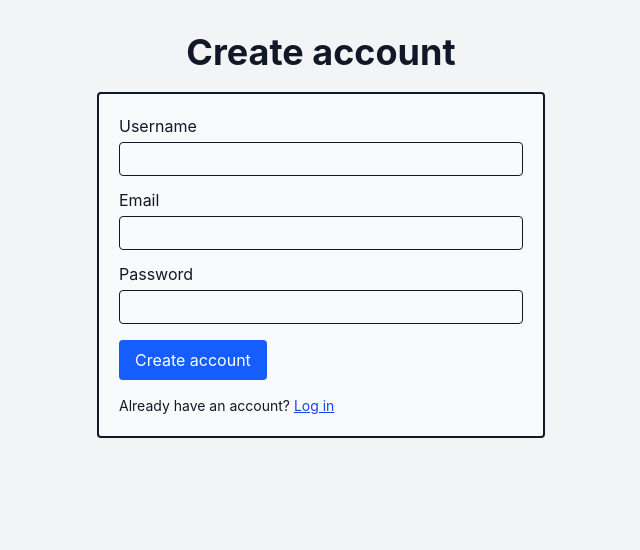
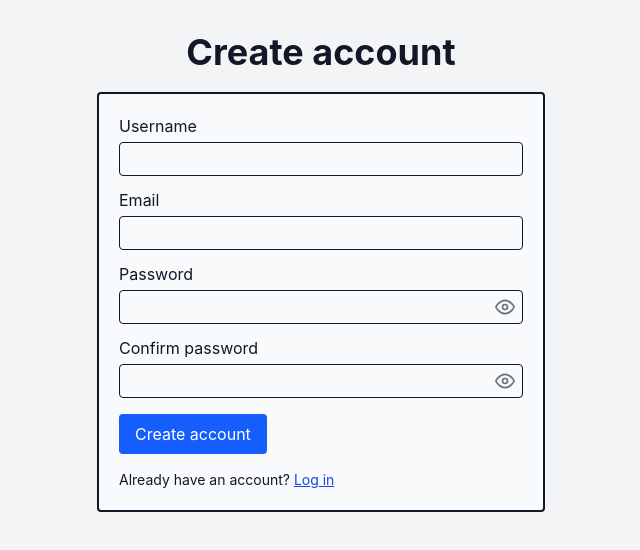
Before and after one commit to joedelord/react-node-postgres-auth-template, a React (Vite) app in the folder client/: page /register in a window 1280 px wide. Shown: the top 550 px of the page, without its empty margins (319-959 px from the left). Built offline with nearby package versions, Linux system fonts and the light colour scheme; no server answers.

Commit message:
feat: implement PasswordInput component and integrate it into forms; add confirm password validation in Register

```diff
--- a/client/src/components/FormField.jsx
+++ b/client/src/components/FormField.jsx
@@ -1,9 +1,20 @@
-function FormField({ id, label, className = "", ...inputProps }) {
+import PasswordInput from "./PasswordInput";
+
+function FormField({ id, label, className = "", type, ...inputProps }) {
   return (
     <div className={`flex flex-col gap-1 ${className}`}>
       <label htmlFor={id}>{label}</label>
 
-      <input id={id} className="border rounded p-1" {...inputProps} />
+      {type === "password" ? (
+        <PasswordInput id={id} className="border rounded p-1" {...inputProps} />
+      ) : (
+        <input
+          id={id}
+          type={type}
+          className="border rounded p-1"
+          {...inputProps}
+        />
+      )}
     </div>
   );
 }
--- /dev/null
+++ b/client/src/components/PasswordInput.jsx
@@ -0,0 +1,65 @@
+import { useState } from "react";
+
+function EyeIcon() {
+  return (
+    <svg
+      aria-hidden="true"
+      viewBox="0 0 24 24"
+      fill="none"
+      stroke="currentColor"
+      strokeWidth="2"
+      strokeLinecap="round"
+      strokeLinejoin="round"
+      className="h-5 w-5"
+    >
+      <path d="M1 12s4-8 11-8 11 8 11 8-4 8-11 8-11-8-11-8z" />
+      <circle cx="12" cy="12" r="3" />
+    </svg>
+  );
+}
+
+function EyeOffIcon() {
+  return (
+    <svg
+      aria-hidden="true"
+      viewBox="0 0 24 24"
+      fill="none"
+      stroke="currentColor"
+      strokeWidth="2"
+      strokeLinecap="round"
+      strokeLinejoin="round"
+      className="h-5 w-5"
+    >
+      <path d="M17.94 17.94A10.07 10.07 0 0 1 12 20c-7 0-11-8-11-8a18.45 18.45 0 0 1 5.06-5.94" />
+      <path d="M9.9 4.24A9.12 9.12 0 0 1 12 4c7 0 11 8 11 8a18.5 18.5 0 0 1-2.16 3.19" />
+      <path d="M14.12 14.12a3 3 0 1 1-4.24-4.24" />
+      <line x1="1" y1="1" x2="23" y2="23" />
+    </svg>
+  );
+}
+
+// Password input with a button that shows or hides what was typed.
+function PasswordInput({ className = "", ...inputProps }) {
+  const [isVisible, setIsVisible] = useState(false);
+
+  return (
+    <div className="relative">
+      <input
+        {...inputProps}
+        type={isVisible ? "text" : "password"}
+        className={`w-full pr-10 ${className}`}
+      />
+
+      <button
+        type="button"
+        onClick={() => setIsVisible((visible) => !visible)}
+        aria-label={isVisible ? "Hide password" : "Show password"}
+        className="absolute inset-y-0 right-0 flex items-center px-2 text-gray-500 hover:text-gray-700"
+      >
+        {isVisible ? <EyeOffIcon /> : <EyeIcon />}
+      </button>
+    </div>
+  );
+}
+
+export default PasswordInput;
--- a/client/src/components/admin/AddUserForm.jsx
+++ b/client/src/components/admin/AddUserForm.jsx
@@ -1,4 +1,6 @@
 import { useState } from "react";
+
+import PasswordInput from "../PasswordInput";
 
 function AddUserForm({ onCreateUser, onCancel }) {
   const [username, setUsername] = useState("");
@@ -59,9 +61,9 @@ function AddUserForm({ onCreateUser, onCancel }) {
         className="rounded border px-3 py-2"
       />
 
-      <input
-        type="password"
+      <PasswordInput
         placeholder="Password"
+        autoComplete="new-password"
         value={password}
         required
         minLength={8}
--- a/client/src/components/admin/LoginForm.jsx
+++ b/client/src/components/admin/LoginForm.jsx
@@ -1,4 +1,6 @@
 import { useState } from "react";
+
+import PasswordInput from "../PasswordInput";
 
 function LoginForm({ onSubmit, errorMessage, isSubmitting }) {
   const [email, setEmail] = useState("");
@@ -34,10 +36,9 @@ function LoginForm({ onSubmit, errorMessage, isSubmitting }) {
       <div className="flex flex-col gap-1 mt-3">
         <label htmlFor="password">Password</label>
 
-        <input
+        <PasswordInput
           className="border rounded p-1"
           id="password"
-          type="password"
           value={password}
           autoComplete="current-password"
           required
--- a/client/src/pages/Register.jsx
+++ b/client/src/pages/Register.jsx
@@ -11,6 +11,7 @@ function Register() {
   const [username, setUsername] = useState("");
   const [email, setEmail] = useState("");
   const [password, setPassword] = useState("");
+  const [confirmPassword, setConfirmPassword] = useState("");
   const [errorMessage, setErrorMessage] = useState("");
   const [isSubmitting, setIsSubmitting] = useState(false);
 
@@ -30,6 +31,12 @@ function Register() {
     event.preventDefault();
 
     setErrorMessage("");
+
+    if (password !== confirmPassword) {
+      setErrorMessage("Passwords do not match");
+      return;
+    }
+
     setIsSubmitting(true);
 
     try {
@@ -82,6 +89,17 @@ function Register() {
           onChange={(event) => setPassword(event.target.value)}
         />
 
+        <FormField
+          id="confirmPassword"
+          label="Confirm password"
+          type="password"
+          value={confirmPassword}
+          autoComplete="new-password"
+          required
+          className="mt-3"
+          onChange={(event) => setConfirmPassword(event.target.value)}
+        />
+
         {errorMessage && (
           <p className="mt-2 text-red-500" role="alert">
             {errorMessage}
```
Also changed, not shown: 2 other files (tests, documents, lock files or other folders).
